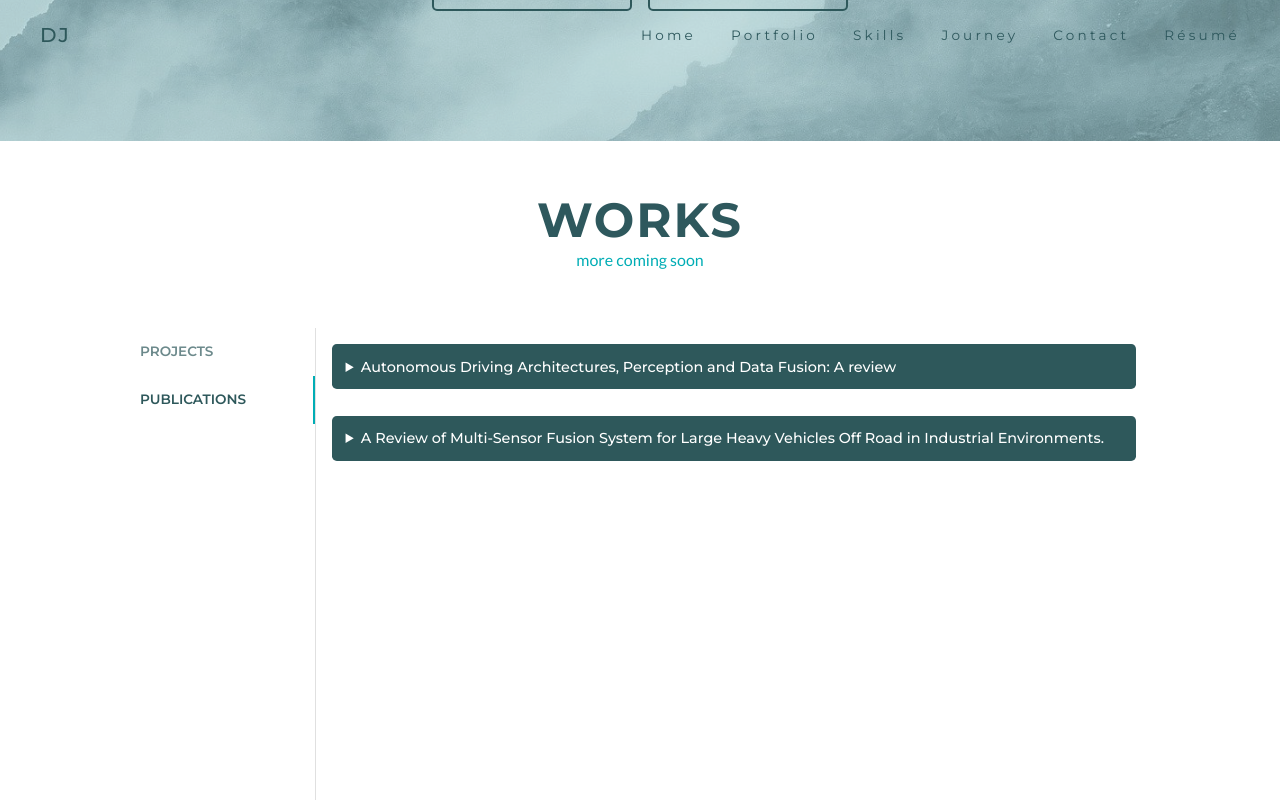
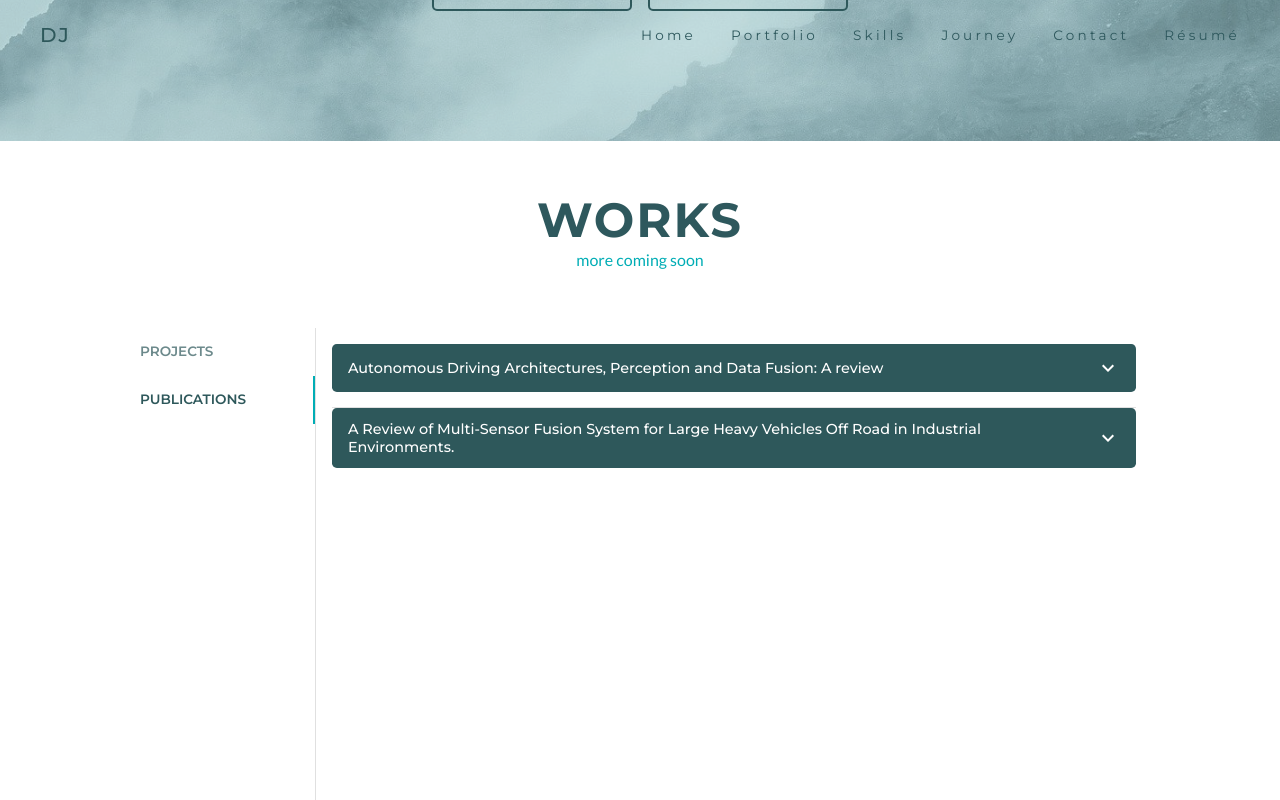
Before and after one commit to dejongyeong/web-portfolio, a React (Create React App) app: page / in a window 1280 px wide. Both pictures are taken after a click on the tab "PUBLICATIONS". Shown: the part 659-1459 px from the top of the page. Built offline with nearby package versions, Linux system fonts and the light colour scheme; no server answers.

Commit message:
separate publications and portfolios into two files
Material UI Accordion

```diff
--- a/src/components/Projects.js
+++ b/src/components/Projects.js
@@ -1,16 +1,8 @@
-import {
-  Box,
-  Chip,
-  makeStyles,
-  Tab,
-  Tabs,
-  useMediaQuery,
-  withStyles,
-} from '@material-ui/core';
-import { Info, Link } from '@material-ui/icons';
+import { Box, makeStyles, Tab, Tabs, useMediaQuery } from '@material-ui/core';
 import React, { Fragment } from 'react';
 
-import { publications } from '../data/Publications';
+import { publications } from '../data/Articles';
+import Publications from './Publications';
 
 const useStyle = makeStyles((theme) => ({
   root: {
@@ -95,23 +87,6 @@ const useStyle = makeStyles((theme) => ({
   },
 }));
 
-const CustomChip = withStyles({
-  root: {
-    backgroundColor: '#222831',
-  },
-  label: {
-    fontWeight: '300 !important',
-    fontSize: '.8rem',
-    fontStyle: 'Montserrat, sans-serif',
-  },
-  clickable: {
-    backgroundColor: '#2e585b',
-    '&:hover': {
-      backgroundColor: '#00adb5',
-    },
-  },
-})(Chip);
-
 function a11yProps(index, isSmallScreen) {
   return {
     id: isSmallScreen ? `full-width-tab-${index}` : `vertical-tab-${index}`,
@@ -139,82 +114,6 @@ function TabPanel(props) {
       {value === index && <Box p={2}>{children}</Box>}
     </div>
   );
-}
-
-function handleClick(event) {
-  const details = document.querySelectorAll('details'); // Fetch all the details element.
-  details.forEach((detail) => {
-    if (detail !== this) {
-      // if not current view
-      console.log(this);
-      detail.removeAttribute('open');
-    }
-  });
-}
-
-function Publications() {
-  const classes = useStyle();
-
-  return publications.map((publication) => (
-    <details key={publication.key} onClick={handleClick}>
-      <summary>{publication.title}</summary>
-      <div className={classes.content}>
-        <div className={classes.header} style={{ display: 'flex' }}>
-          <div className={classes.authors}>
-            <span>Author:</span> {publication.author} <br />
-            <span>Co-Author:</span> {publication.coAuthor} <br />
-            <span>Conference:</span> {publication.conference} <br />
-            <span>Location:</span> {publication.location} <br />
-          </div>
-          <div className={classes.date} style={{ flexGrow: '0' }}>
-            2020
-          </div>
-        </div>
-        <div className={classes.abstract}>
-          <span>Abstract: </span>
-          {publication.abstract}
-        </div>
-        <div className={classes.status}>
-          <Chip
-            label={publication.status}
-            color="primary"
-            variant="outlined"
-            style={{
-              marginRight: '.7rem',
-              color: '#00adb6',
-              borderColor: '#00adb5',
-            }}
-            icon={<Info />}
-          />
-          {publication.link === null ? (
-            <Fragment>
-              <CustomChip
-                label="Article"
-                component="a"
-                href={publication.link}
-                clickable
-                color="primary"
-                disabled
-              />
-            </Fragment>
-          ) : (
-            <Fragment>
-              <CustomChip
-                icon={<Link />}
-                label="Article"
-                component="a"
-                href={publication.link}
-                clickable
-                color="primary"
-                target="_blank"
-                rel="noopener noreferrer"
-              />
-            </Fragment>
-          )}
-        </div>
-      </div>
-    </details>
-  ));
 }
 
 function Projects() {
@@ -249,7 +148,7 @@ function Projects() {
           Tab 1
         </TabPanel>
         <TabPanel value={value} index={1} isSmallScreen={isSmallScreen}>
-          <Publications />
+          <Publications publications={publications} />
         </TabPanel>
       </div>
     </div>
--- /dev/null
+++ b/src/components/Publications.js
@@ -0,0 +1,165 @@
+import {
+  Accordion,
+  AccordionDetails,
+  AccordionSummary,
+  Chip,
+  makeStyles,
+  withStyles,
+} from '@material-ui/core';
+import { ExpandMore, Info, Link } from '@material-ui/icons';
+import React from 'react';
+
+const useStyle = makeStyles({
+  content: {
+    padding: '0 .6rem',
+    lineHeight: '1.7rem',
+    fontFamily: 'Lato, sans-serif',
+    fontSize: '.95rem',
+    color: '#222831',
+    width: '100%',
+    maxWidth: '100%',
+    '& span': {
+      fontWeight: 'bold',
+    },
+  },
+  header: {
+    marginBottom: '.5rem',
+    display: 'flex',
+  },
+  authors: {
+    flexGrow: '1',
+    marginRight: '3%',
+  },
+  date: {
+    fontWeight: 'bolder',
+    color: '#00adb5',
+    flexGrow: '0',
+  },
+  status: {
+    marginTop: '1.5rem',
+  },
+});
+
+const CustomAccordion = withStyles({
+  root: {
+    boxShadow: 'none',
+    marginBottom: '1rem',
+  },
+  expanded: {},
+})(Accordion);
+
+const CustomAccordionSummary = withStyles({
+  root: {
+    backgroundColor: '#2e585b',
+    color: '#ffffff',
+    marginBottom: '0.5rem',
+    cursor: 'pointer',
+    borderRadius: '0.3rem',
+    outline: 'none',
+    fontWeight: '500',
+    fontFamily: 'Montserrat, sans-serif',
+    fontSize: '0.9rem',
+    '&:hover': {
+      backgroundColor: '#336366',
+    },
+    '& svg': {
+      color: '#ffffff',
+    },
+  },
+})(AccordionSummary);
+
+const CustomChip = withStyles({
+  root: {
+    backgroundColor: '#222831',
+  },
+  label: {
+    fontWeight: '300 !important',
+    fontSize: '.8rem',
+    fontStyle: 'Montserrat, sans-serif',
+  },
+  clickable: {
+    backgroundColor: '#2e585b',
+    '&:hover': {
+      backgroundColor: '#00adb5',
+    },
+  },
+})(Chip);
+
+function Publications(props) {
+  const classes = useStyle();
+  const [expanded, setExpanded] = React.useState('null');
+
+  const handleChange = (panel) => (event, newExpanded) => {
+    setExpanded(newExpanded ? panel : false);
+  };
+
+  return props.publications.map((publication, index) => (
+    <CustomAccordion
+      key={publication.key}
+      expanded={expanded === `panel${index}`}
+      onChange={handleChange(`panel${index}`)}
+      TransitionProps={{ unmountOnExit: true }}
+    >
+      <CustomAccordionSummary
+        expandIcon={<ExpandMore />}
+        aria-label="Expand"
+        aria-controls={`additional-actions${index}-content`}
+        id={`additional-actions${index}-header`}
+      >
+        {publication.title}
+      </CustomAccordionSummary>
+      <AccordionDetails style={{ padding: '.3rem' }}>
+        <div className={classes.content}>
+          <div className={classes.header}>
+            <div className={classes.authors}>
+              <span>Author:</span> {publication.author} <br />
+              <span>Co-Author:</span> {publication.coAuthor} <br />
+              <span>Conference:</span> {publication.conference} <br />
+              <span>Location:</span> {publication.location} <br />
+            </div>
+            <div className={classes.date}>{publication.date}</div>
+          </div>
+          <div className={classes.abstract}>
+            <span>Abstract: </span> {publication.abstract}
+          </div>
+          <div className={classes.status}>
+            <Chip
+              label={publication.status}
+              color="primary"
+              variant="outlined"
+              style={{
+                marginRight: '.7rem',
+                color: '#00adb6',
+                borderColor: '#00adb5',
+              }}
+              icon={<Info />}
+            />
+            {publication.links === null ? (
+              <CustomChip
+                label="Article"
+                component="a"
+                href={publication.links}
+                clickable
+                color="primary"
+                disabled
+              />
+            ) : (
+              <CustomChip
+                icon={<Link />}
+                label="Article"
+                component="a"
+                href={publication.links}
+                clickable
+                color="primary"
+                target="_blank"
+                rel="noopener noreferrer"
+              />
+            )}
+          </div>
+        </div>
+      </AccordionDetails>
+    </CustomAccordion>
+  ));
+}
+
+export default Publications;
--- a/src/data/Publications.js
+++ b/src/data/Articles.js
@@ -32,7 +32,7 @@ export const publications = [
     object detection. Finally, the paper is concluded with
     additional thoughts on the actual status and future trends in
     the field.`,
-    link: `https://www.researchgate.net/publication/344173222_Autonomous_Driving_Architectures_Perception_and_Data_Fusion_A_review?_sg=ssnM6_l50jyj-fs_wNsSvUpoM_ppmo44ZHKlNN3k2Z1vLF4yE4BjiNebEOS0MP6gfocQ2NhRdZENQUMkzvLYzjQBC4RCKujpmuJDVrhw.LS7bbO5HkS5mO-5y1-EBR60GexHj9Wlm-w_a_amDWcmYUpX6YibybEsvwT3cm8OmKagHaXHtHz-4FEU7irbsOA`,
+    links: `https://www.researchgate.net/publication/344173222_Autonomous_Driving_Architectures_Perception_and_Data_Fusion_A_review?_sg=ssnM6_l50jyj-fs_wNsSvUpoM_ppmo44ZHKlNN3k2Z1vLF4yE4BjiNebEOS0MP6gfocQ2NhRdZENQUMkzvLYzjQBC4RCKujpmuJDVrhw.LS7bbO5HkS5mO-5y1-EBR60GexHj9Wlm-w_a_amDWcmYUpX6YibybEsvwT3cm8OmKagHaXHtHz-4FEU7irbsOA`,
   },
   {
     key: uuid(),
@@ -45,7 +45,7 @@ export const publications = [
     date: '2020',
     status: 'Published',
     abstract: `Industry 4.0 or fourth industrial revolution elevates the computerization of Industry 3.0 and enhances it with smart and autonomous systems driven by data and Machine Learning. This paper reviews the advantages and disadvantages of sensors and the architecture of multi-sensor setup for object detection. Here we consider the case of autonomous systems in for large heavy vehicles off-road in industrial environments with the use of camera sensor, LiDAR sensor, and radar sensor. Understanding the vehicles surroundings is a vital task in autonomous operation where personnel and other obstacles present significant hazard of collision. This paper review further discusses the challenges of time synchronisation on sensor data acquisition in multi-modal sensor fusion for personnel and object detection, and details a solution implemented in a Python environment.`,
-    link:
+    links:
       'https://www.researchgate.net/publication/344173818_A_Review_of_Multi-Sensor_Fusion_System_for_Large_Heavy_Vehicles_Off_Road_in_Industrial_Environments?_sg=0bUP7dvoF059jElYtJmRfqe1VJhi4SuY8I6sA_ysTigJRcYY0rSIU3OvvBhfk7qcP9hG68c2Ct9ltt_RcXLcO4P9WU6cgZiFEAuUrpK9.MoidfoNd-LfrovazZ-yhTAK5X6Rys7Y9EzB_iy5sbil8vvX8gXLHBmjuOQMzkK2ljSmkdvtk2CRLL37D9UZ8uQ',
   },
 ];
--- a/src/index.css
+++ b/src/index.css
@@ -49,18 +49,3 @@ code {
 .no-scroll-bar::-webkit-scrollbar {
   display: none;
 }
-
-details[open] summary ~ * {
-  animation: sweep 0.5s ease-in-out;
-}
-
-@keyframes sweep {
-  from {
-    opacity: 0;
-    margin-top: -10px;
-  }
-  to {
-    opacity: 1;
-    margin-top: 0;
-  }
-}
```
Also changed, not shown: package.json (+5 -5 lines), 1 other file (tests, documents, lock files or other folders).
